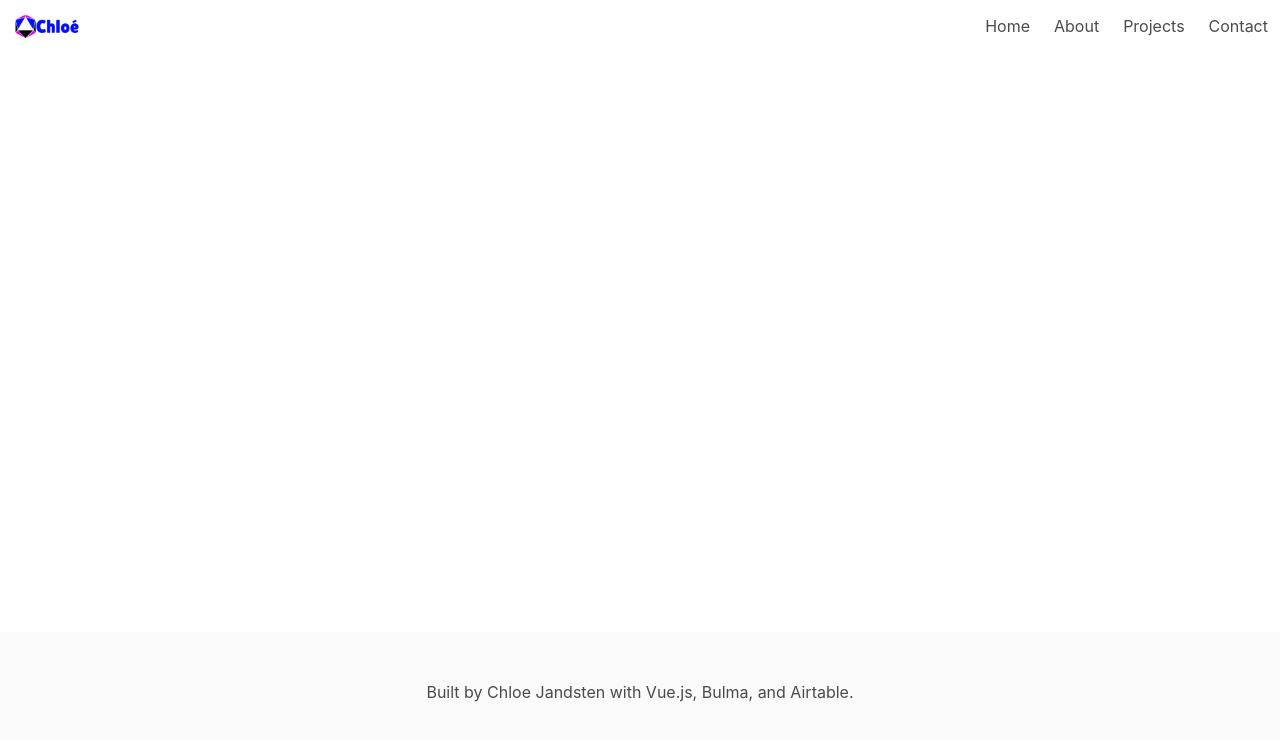
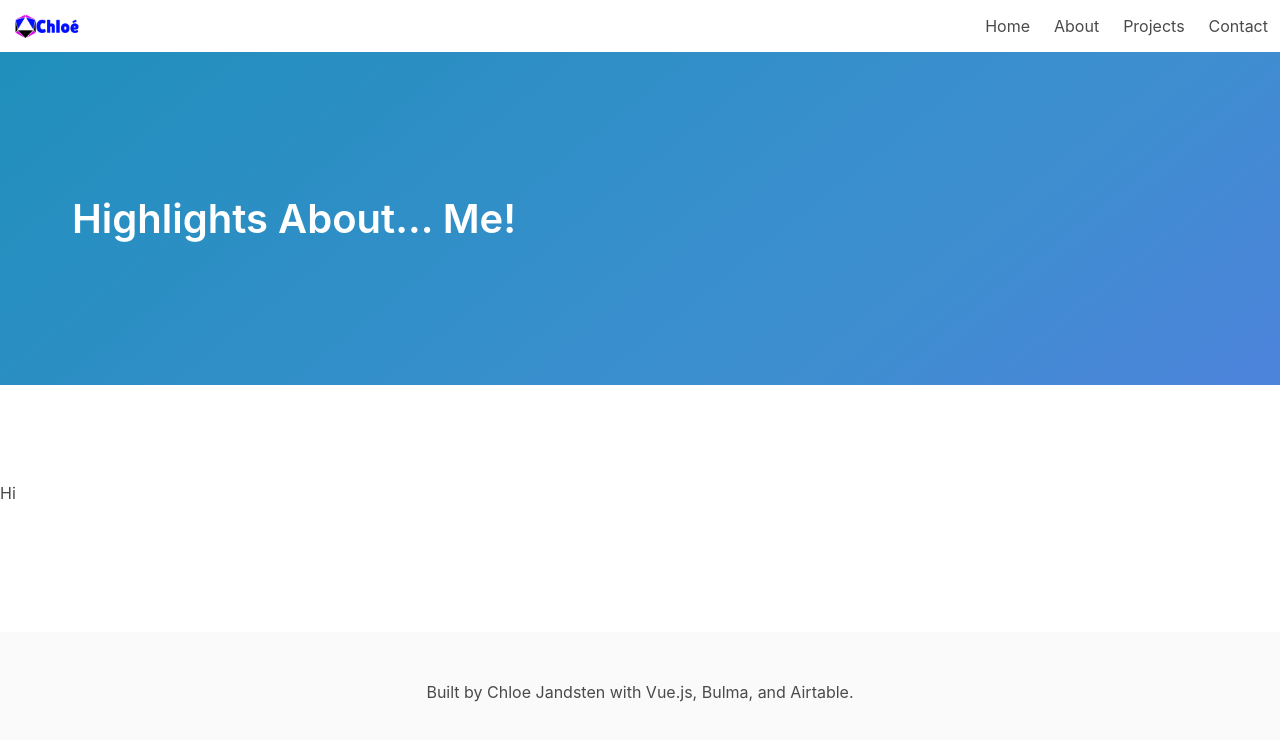
Before and after one commit to KuroiiJ/portfolio, a Vue app: page /about in a window 1280 px wide. Shown: the top 740 px of the page. Built offline with nearby package versions, Linux system fonts and the light colour scheme; what vue-simple-markdown would draw is missing.

Commit message:
Heroku config

```diff
--- a/src/router.js
+++ b/src/router.js
@@ -1,6 +1,7 @@
 import Vue from "vue";
 import Router from "vue-router";
 import Home from "./views/Home.vue";
+import About from "./views/About.vue";
 import Contact from "./views/Contact.vue";
 import Projects from "./views/Projects.vue"
 
@@ -21,6 +22,11 @@ export default new Router({
       component: Contact
     },
     {
+      path: "/about",
+      name: "about",
+      component: About
+    },
+    {
       path: "/projects",
       name: "projects",
       component: Projects
--- /dev/null
+++ b/src/views/About.vue
@@ -0,0 +1,36 @@
+<template>
+  <div>
+    <section class="hero is-medium is-info is-bold">
+			<div class="hero-body">
+				<div class="container">
+					<h1 class="title is-2">
+						Highlights About... Me!
+					</h1>
+				</div>
+			</div>
+		</section>
+		<section class="section">
+			<div class="container is-fluid">
+				<div class="columns is-multiline">
+						<div class="column is-one-third" v-for="project in projects" v-bind:key="project.slug">
+							<post-card v-bind="project"></post-card>
+						</div>
+				</div>
+			</div>
+		</section>
+        <section>
+            <content class="is-large">
+                <h1>Hi</h1>
+            </content>
+        </section>
+
+  </div>
+</template>
+
+<script>
+
+export default {
+  name: "about",
+};
+
+</script>
```
